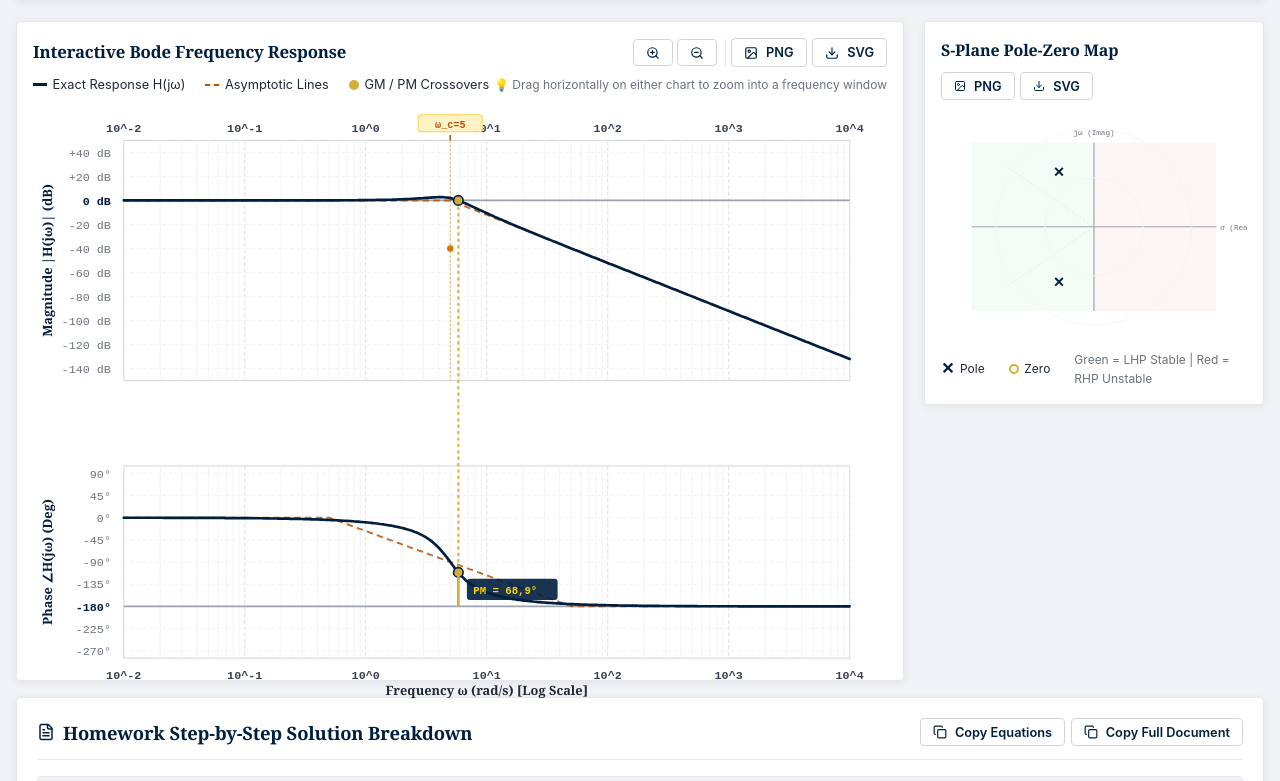
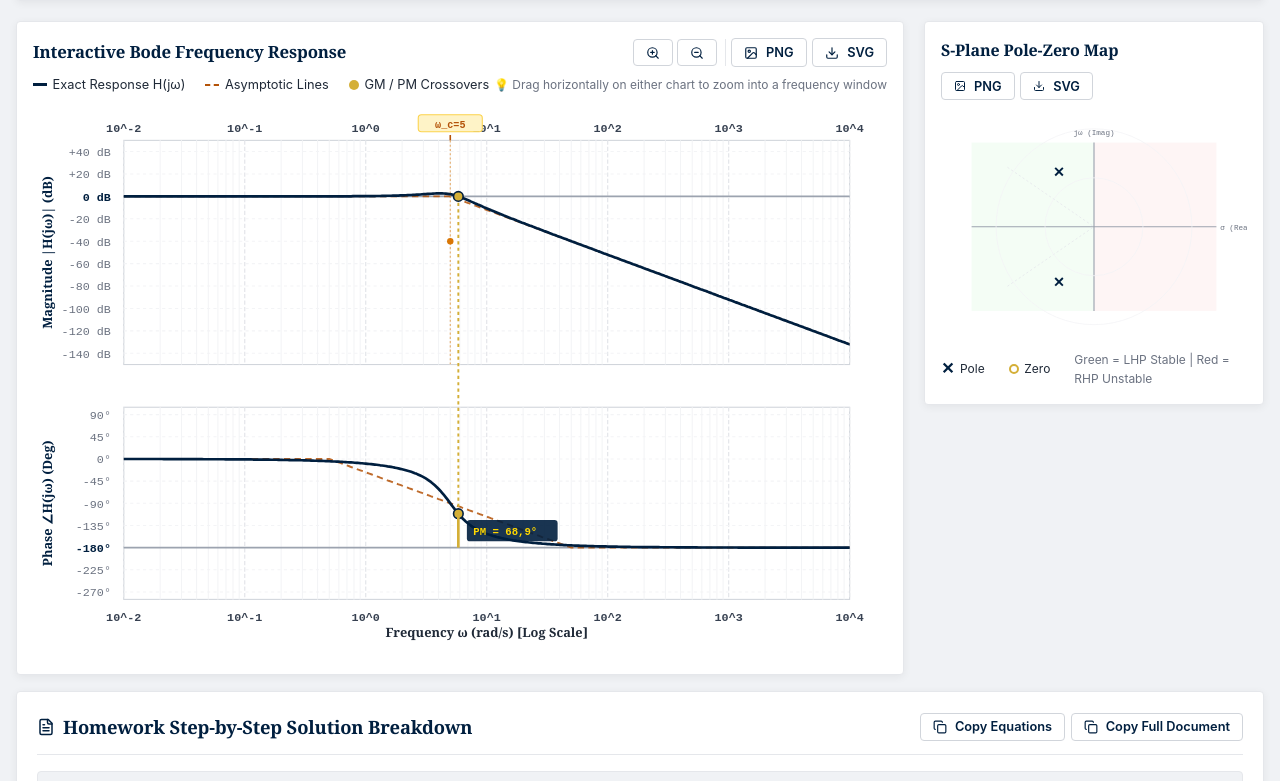
Before and after one commit to stockfishZ/BudiNgeplot, a React app: page / in a window 1280 px wide. Shown: the part 619-1400 px from the top of the page. Built offline with nearby package versions, Linux system fonts and the light colour scheme; the HTML template or start-up script is replaced by a standard one.

Commit message:
Fix SVG viewBox height boundaries, add curve clipPaths, and remove quotes from tagline

```diff
--- a/src/components/BodeChart.tsx
+++ b/src/components/BodeChart.tsx
@@ -42,24 +42,24 @@ export const BodeChart: React.FC<BodeChartProps> = ({
   const logMin = zoomRange ? zoomRange.minLog : omegaMinPower;
   const logMax = zoomRange ? zoomRange.maxLog : omegaMaxPower;
 
-  // Chart dimensions & padding (Increased left padding from 65 to 85 to prevent Y-axis text overlap)
+  // Chart dimensions & padding
   const width = 800;
-  const magHeight = 260;
+  const magHeight = 245;
   const phaseHeight = 220;
-  const gap = 45; // Increased gap between charts for top/bottom metric clarity
-  const totalHeight = magHeight + gap + phaseHeight;
+  const gap = 40;
+  const totalHeight = 520; // 520px height encloses all elements cleanly without clipping bottom labels
 
-  const paddingLeft = 85; // Clean 85px padding prevents any overlap between dB labels and rotated Y-axis title
+  const paddingLeft = 85;
   const paddingRight = 35;
-  const paddingTop = 35; // Generous top padding for top X-axis frequency metrics
+  const paddingTop = 35;
   const paddingBottom = 40;
 
   const plotWidth = width - paddingLeft - paddingRight;
-  const magPlotHeight = magHeight - paddingTop;
-  const phasePlotHeight = phaseHeight - paddingBottom;
+  const magPlotHeight = magHeight - paddingTop; // 210px
+  const phasePlotHeight = phaseHeight - paddingBottom; // 180px
 
-  const magY0 = paddingTop;
-  const phaseY0 = paddingTop + magHeight + gap;
+  const magY0 = paddingTop; // y = 35
+  const phaseY0 = magY0 + magPlotHeight + gap; // y = 35 + 210 + 40 = 285
 
   // Frequency X mapping: log10(omega) to [0, plotWidth]
   const getX = (omega: number) => {
@@ -315,6 +315,15 @@ export const BodeChart: React.FC<BodeChartProps> = ({
         onMouseUp={handleMouseUp}
         onMouseLeave={handleMouseLeave}
       >
+        <defs>
+          <clipPath id="magClip">
+            <rect x={paddingLeft} y={magY0} width={plotWidth} height={magPlotHeight} />
+          </clipPath>
+          <clipPath id="phaseClip">
+            <rect x={paddingLeft} y={phaseY0} width={plotWidth} height={phasePlotHeight} />
+          </clipPath>
+        </defs>
+
         {/* Background Plot Surfaces */}
         <rect x={paddingLeft} y={magY0} width={plotWidth} height={magPlotHeight} fill="#FFFFFF" stroke="#D1D5DB" strokeWidth="1" />
         <rect x={paddingLeft} y={phaseY0} width={plotWidth} height={phasePlotHeight} fill="#FFFFFF" stroke="#D1D5DB" strokeWidth="1" />
@@ -460,8 +469,8 @@ export const BodeChart: React.FC<BodeChartProps> = ({
         {/* ASYMPTOTIC CURVES */}
         {showAsymptotic && (
           <>
-            <path d={magAsympPath} fill="none" stroke="#B45309" strokeWidth="1.8" strokeDasharray="6 4" opacity="0.85" />
-            <path d={phaseAsympPath} fill="none" stroke="#B45309" strokeWidth="1.8" strokeDasharray="6 4" opacity="0.85" />
+            <path d={magAsympPath} fill="none" stroke="#B45309" strokeWidth="1.8" strokeDasharray="6 4" opacity="0.85" clipPath="url(#magClip)" />
+            <path d={phaseAsympPath} fill="none" stroke="#B45309" strokeWidth="1.8" strokeDasharray="6 4" opacity="0.85" clipPath="url(#phaseClip)" />
 
             {/* Subtle Corner Frequency Dots */}
             {analysis.factors.filter(f => f.omega_c > 0).map((f, idx) => {
@@ -469,7 +478,7 @@ export const BodeChart: React.FC<BodeChartProps> = ({
               const inView = Math.log10(f.omega_c) >= logMin && Math.log10(f.omega_c) <= logMax;
               if (!inView) return null;
               return (
-                <g key={`corner_${idx}`}>
+                <g key={`corner_${idx}`} clipPath="url(#magClip)">
                   <line x1={x} y1={magY0} x2={x} y2={magY0 + magPlotHeight} stroke="#D97706" strokeWidth="1" strokeDasharray="2 2" opacity="0.6" />
                   <circle cx={x} cy={getMagY(f.slopeDbDec)} r="3" fill="#D97706" />
                 </g>
@@ -479,8 +488,8 @@ export const BodeChart: React.FC<BodeChartProps> = ({
         )}
 
         {/* EXACT RESPONSE CURVES */}
-        <path d={magExactPath} fill="none" stroke="#001F3F" strokeWidth="2.5" strokeLinecap="round" strokeLinejoin="round" />
-        <path d={phaseExactPath} fill="none" stroke="#001F3F" strokeWidth="2.5" strokeLinecap="round" strokeLinejoin="round" />
+        <path d={magExactPath} fill="none" stroke="#001F3F" strokeWidth="2.5" strokeLinecap="round" strokeLinejoin="round" clipPath="url(#magClip)" />
+        <path d={phaseExactPath} fill="none" stroke="#001F3F" strokeWidth="2.5" strokeLinecap="round" strokeLinejoin="round" clipPath="url(#phaseClip)" />
 
         {/* GAIN & PHASE MARGIN ANNOTATIONS (Clean drop lines & margin spans without duplicate badges) */}
         {showMargins && (
--- a/src/components/Header.tsx
+++ b/src/components/Header.tsx
@@ -51,7 +51,7 @@ export const Header: React.FC<HeaderProps> = ({ reportMode, onToggleReportMode,
               fontWeight: 500,
               margin: 0
             }}>
-              "Budi males bikin BodePlot sendiri"
+              Budi males bikin BodePlot sendiri
             </p>
           </div>
         </div>
```
Also changed, not shown: 1 other file (tests, documents, lock files or other folders).
